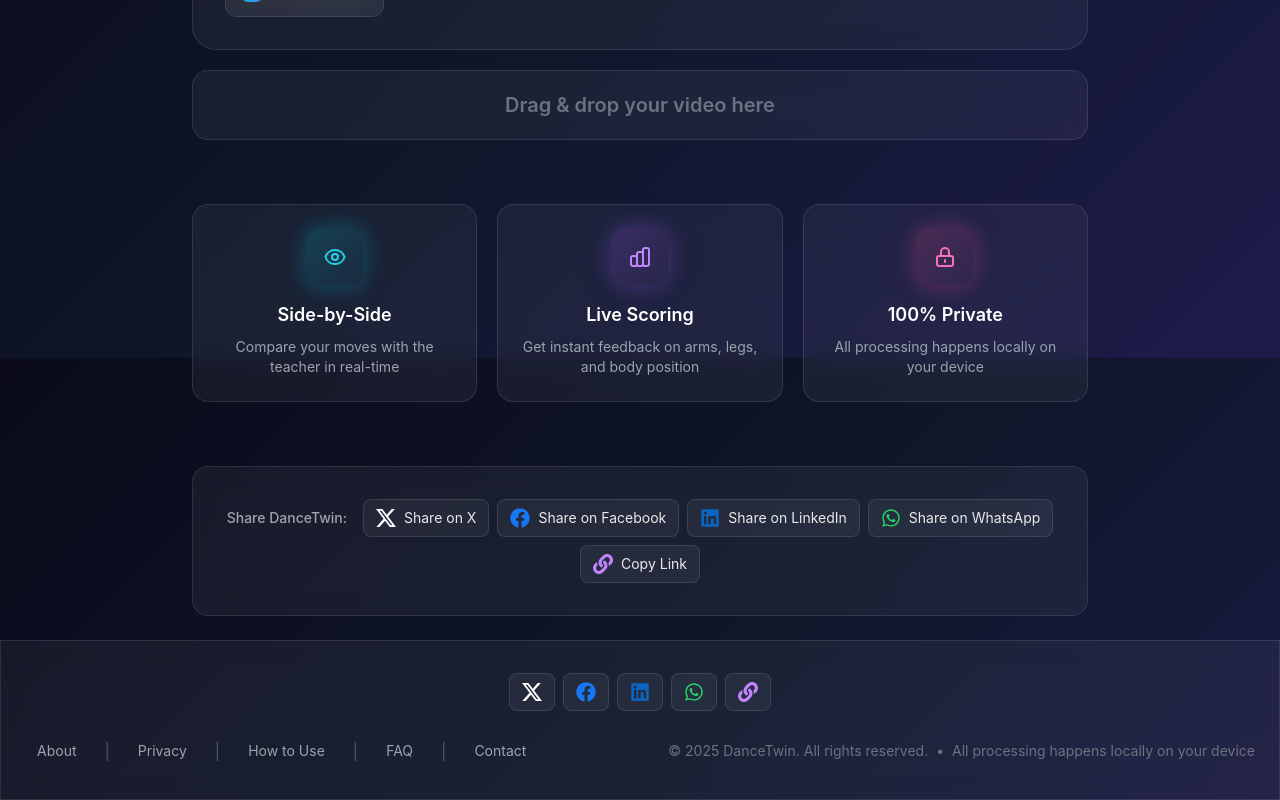
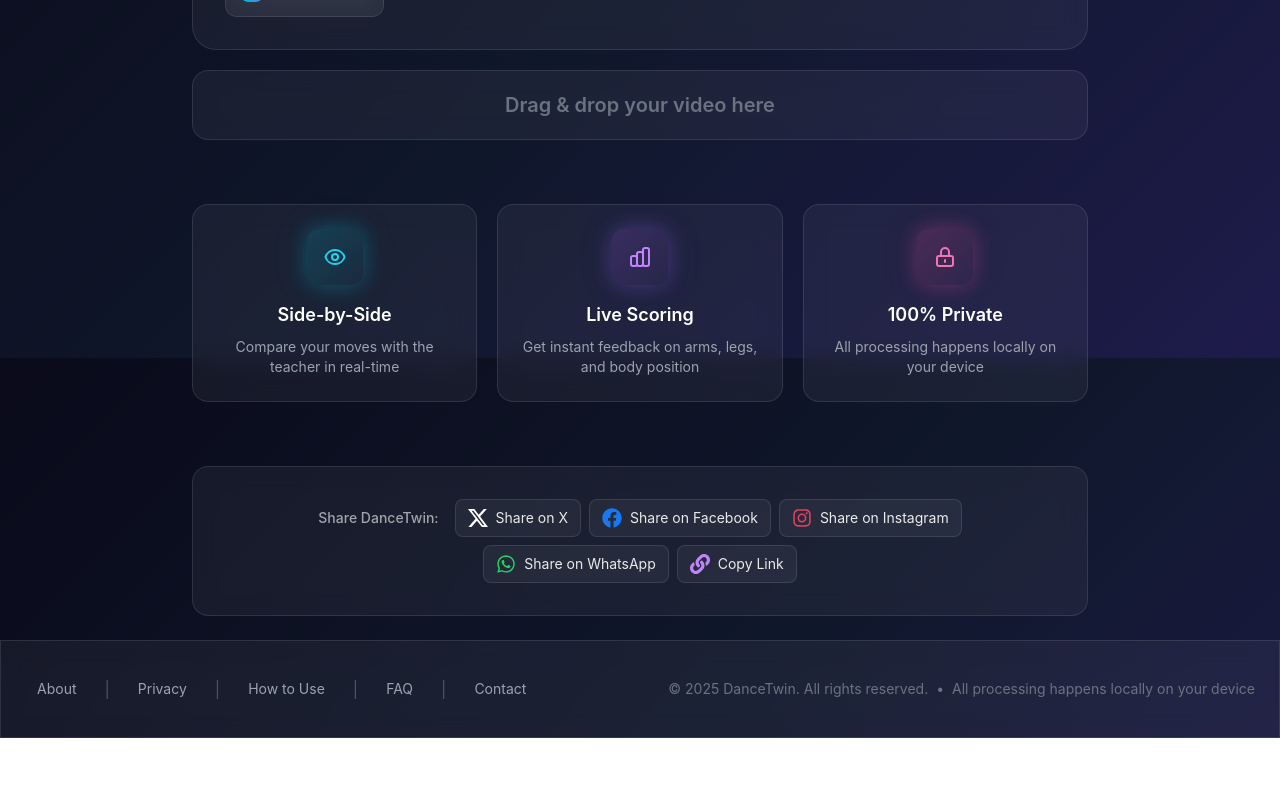
Before and after one commit to rizkipd/dancelearn, a React (Vite) app: page / in a window 1280 px wide. Shown: the part 1242-2042 px from the top of the page. After the commit the page ends 1980 px from the top, so only its background shows below. Built offline with nearby package versions, Linux system fonts and the light colour scheme.

Commit message:
Improve share icon

```diff
--- a/src/components/ShareButtons.tsx
+++ b/src/components/ShareButtons.tsx
@@ -1,6 +1,6 @@
 import { useState } from 'react';
 import { useTranslation } from 'react-i18next';
-import { FaFacebook, FaLinkedin, FaWhatsapp, FaLink } from 'react-icons/fa';
+import { FaFacebook, FaInstagram, FaWhatsapp, FaLink } from 'react-icons/fa';
 import { BsTwitterX } from 'react-icons/bs';
 
 interface ShareButtonsProps {
@@ -27,7 +27,7 @@ export function ShareButtons({
   const shareUrls = {
     twitter: `https://twitter.com/intent/tweet?url=${encodeURIComponent(shareUrl)}&text=${encodeURIComponent(shareText)}`,
     facebook: `https://www.facebook.com/sharer/sharer.php?u=${encodeURIComponent(shareUrl)}`,
-    linkedin: `https://www.linkedin.com/sharing/share-offsite/?url=${encodeURIComponent(shareUrl)}`,
+    instagram: `https://www.instagram.com/`,
     whatsapp: `https://wa.me/?text=${encodeURIComponent(shareText + ' ' + shareUrl)}`,
   };
 
@@ -63,12 +63,12 @@ export function ShareButtons({
       onClick: () => handleShare('facebook'),
     },
     {
-      name: 'linkedin',
-      icon: FaLinkedin,
-      color: 'text-[#0A66C2]',
-      hoverBg: 'hover:bg-[#0A66C2]/10',
-      label: t('share.linkedin'),
-      onClick: () => handleShare('linkedin'),
+      name: 'instagram',
+      icon: FaInstagram,
+      color: 'text-[#E4405F]',
+      hoverBg: 'hover:bg-[#E4405F]/10',
+      label: t('share.instagram'),
+      onClick: () => handleShare('instagram'),
     },
     {
       name: 'whatsapp',
--- a/src/components/layout/Footer.tsx
+++ b/src/components/layout/Footer.tsx
@@ -1,6 +1,5 @@
 import { Link } from 'react-router-dom';
 import { useTranslation } from 'react-i18next';
-import { ShareButtons } from '../ShareButtons';
 
 export function Footer() {
   const { t } = useTranslation();
@@ -8,11 +7,6 @@ export function Footer() {
   return (
     <footer className="relative z-10 glass border-t border-white/10 px-4 sm:px-6 py-8">
       <div className="max-w-7xl mx-auto">
-        {/* Share Buttons */}
-        <div className="flex justify-center mb-6">
-          <ShareButtons compact />
-        </div>
-
         <div className="flex flex-col sm:flex-row items-center justify-between gap-4">
           {/* Links */}
           <nav className="flex flex-wrap items-center justify-center gap-2 sm:gap-4">
--- a/src/i18n/locales/en/common.json
+++ b/src/i18n/locales/en/common.json
@@ -53,7 +53,7 @@
     "title": "Share DanceTwin",
     "twitter": "Share on X",
     "facebook": "Share on Facebook",
-    "linkedin": "Share on LinkedIn",
+    "instagram": "Share on Instagram",
     "whatsapp": "Share on WhatsApp",
     "copyLink": "Copy Link",
     "linkCopied": "Link copied to clipboard!",
--- a/src/i18n/locales/id/common.json
+++ b/src/i18n/locales/id/common.json
@@ -53,7 +53,7 @@
     "title": "Bagikan DanceTwin",
     "twitter": "Bagikan di X",
     "facebook": "Bagikan di Facebook",
-    "linkedin": "Bagikan di LinkedIn",
+    "instagram": "Bagikan di Instagram",
     "whatsapp": "Bagikan di WhatsApp",
     "copyLink": "Salin Link",
     "linkCopied": "Link berhasil disalin!",
--- a/src/i18n/locales/ja/common.json
+++ b/src/i18n/locales/ja/common.json
@@ -53,7 +53,7 @@
     "title": "DanceTwinを共有",
     "twitter": "Xで共有",
     "facebook": "Facebookで共有",
-    "linkedin": "LinkedInで共有",
+    "instagram": "Instagramで共有",
     "whatsapp": "WhatsAppで共有",
     "copyLink": "リンクをコピー",
     "linkCopied": "リンクをコピーしました！",
```
